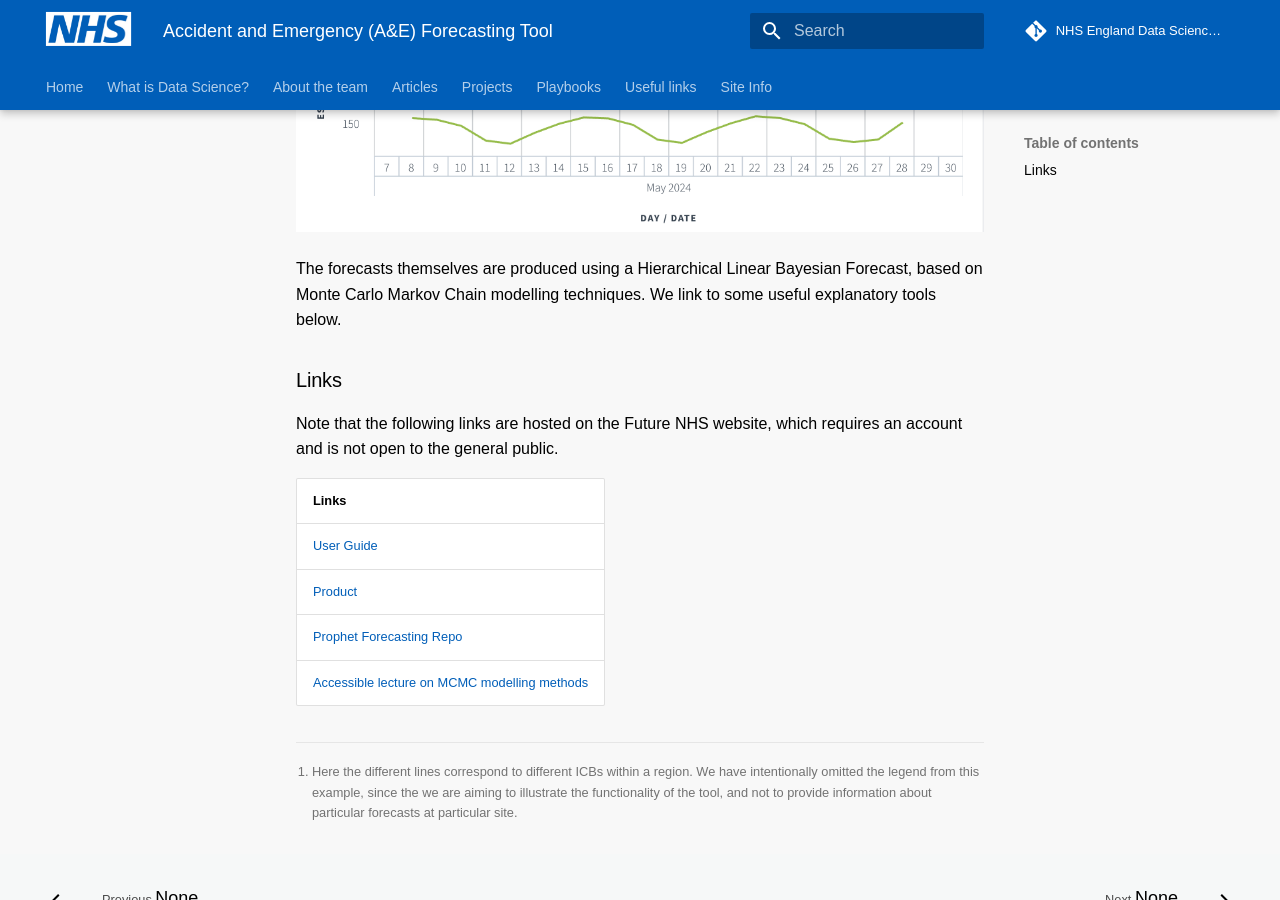
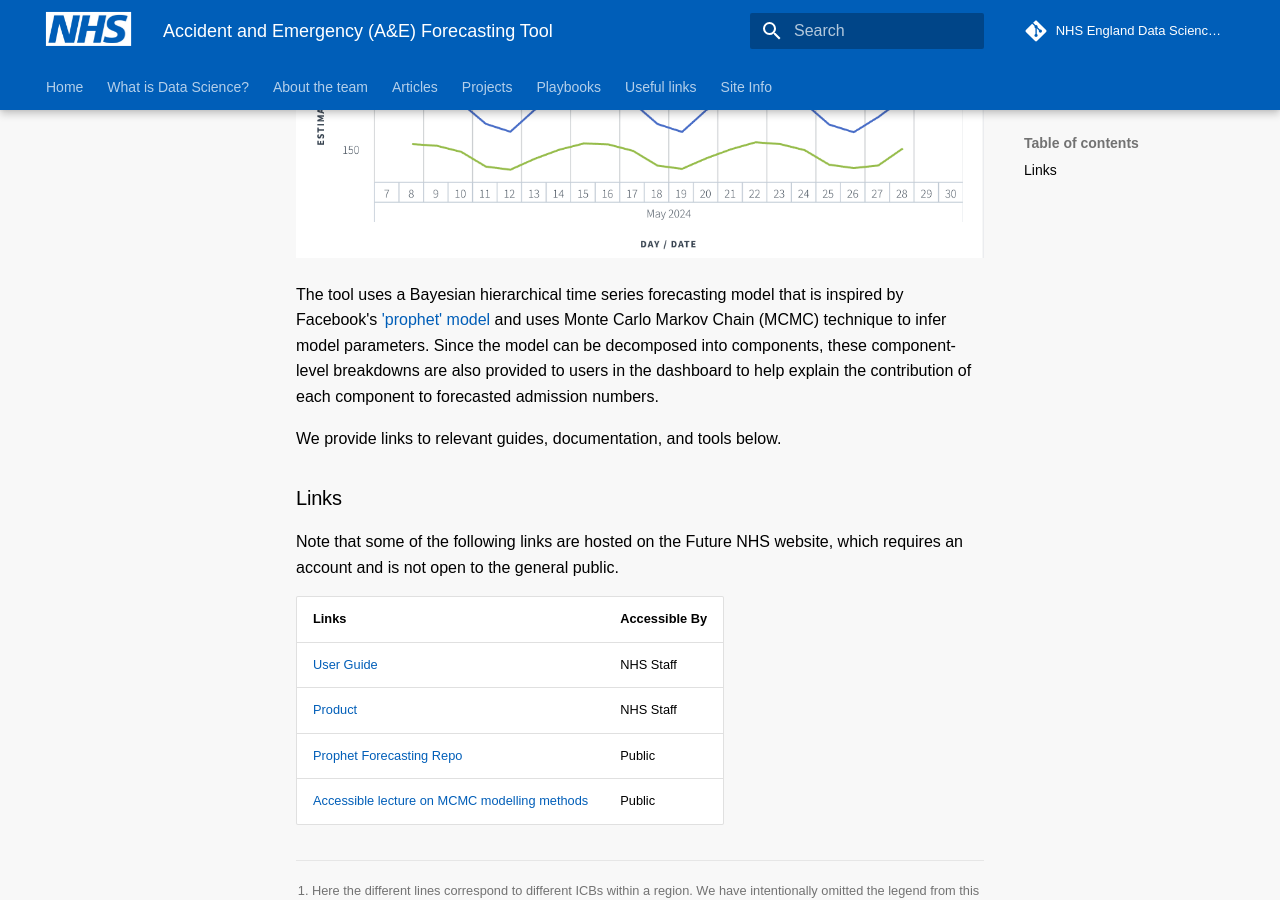
Before and after one commit to nhsengland/datascience, an MkDocs documentation site: the page built from docs/our_work/a_and_e_forecasting_tool.md, in a window 1280 px wide and 900 px high, scrolled down 1526 px. Built offline with MkDocs 1.6.1 and Material for MkDocs 9.7.7, drawn with Linux system fonts in a browser that asks for light colours; some web fonts are replaced; comment, search, counter and statistics services are not loaded; old or Windows-style settings are respelled for this version of MkDocs; some of the changed text lies outside the part shown.

Commit message:
enacted achuts suggestions

```diff
--- a/docs/our_work/a_and_e_forecasting_tool.md
+++ b/docs/our_work/a_and_e_forecasting_tool.md
@@ -5,7 +5,7 @@
 tags: ['MODELLING', 'HOSPITAL', 'MONTE CARLO', 'MCMC', 'URGENT CARE', 'ACCIDENT AND EMERGENCY']
 ---
 
-The A&E forecasting tool takes historical data from A&E departments, and uses this as a basis for modelling what admissions levels are likely to look like over the coming days and weeks. This is a probabilistic model, which provides a forecasted window within which a given location's admissions numbers are likely to fall, for each day over a three week period starting on the day of the forecast.
+The A&E forecasting tool models historical data from A&E departments to forecast likely admissions numbers over the coming days up to three weeks in advance. This is a probabilistic model, which provides confidence intervals within which a given location's admissions numbers are likely to fall. Breakdowns are provided at the Country, Region, ICS, Trust, and Site level as well as broad age groups. The tool is intended to be used alongside local information to help trusts and ICSs plan and prepare for the demand placed on their services.
 
 Having this information can help departments, trusts, and ICS' plan and prepare for the demand placed on their services. Breakdowns are provided at the Country, Region, ICS, Trust, and Site level. Weekly trends are provided.
 
@@ -20,18 +20,20 @@
 
 [^1]: Here the different lines correspond to different ICBs within a region. We have intentionally omitted the legend from this example, since the we are aiming to illustrate the functionality of the tool, and not to provide information about particular forecasts at particular site.
 
-The forecasts themselves are produced using a Hierarchical Linear Bayesian Forecast, based on Monte Carlo Markov Chain modelling techniques. We link to some useful explanatory tools below.
+The tool uses a Bayesian hierarchical time series forecasting model that is inspired by Facebook's ['prophet' model](https://github.com/facebook/prophet) and uses Monte Carlo Markov Chain (MCMC) technique to infer model parameters. Since the model can be decomposed into components, these component-level breakdowns are also provided to users in the dashboard to help explain the contribution of each component to forecasted admission numbers.
+
+We provide links to relevant guides, documentation, and tools below.
 
 ### Links
 
-Note that the following links are hosted on the Future NHS website, which requires an account and is not open to the general public.
+Note that some of the following links are hosted on the Future NHS website, which requires an account and is not open to the general public.
 
-Links|
----|
-[User Guide](https://future.nhs.uk/nationaldataplatformfoundry/view?objectID=121110405)|
-[Product](https://nhs.sharepoint.com/:w:/r/sites/datasciencerepository/Shared%20Documents/General/03%20Doing%20the%20work/06%20Other/FDP%20Transition/Product%20Documentation%20A%26E%20Admissions%20Forecasting%20Tool.docx?d=w38397884e8a94be89e45bcc338458b99&csf=1&web=1&e=LCbt5S)|
-[Prophet Forecasting Repo](https://github.com/facebook/prophet)|
-[Accessible lecture on MCMC modelling methods](https://www.youtube.com/watch?v=rZk2FqX2XnY&ab_channel=RichardMcElreath)|
+Links| Accessible By |
+---|---|
+[User Guide](https://future.nhs.uk/nationaldataplatformfoundry/view?objectID=121110405)| NHS Staff |
+[Product](https://nhs.sharepoint.com/:w:/r/sites/datasciencerepository/Shared%20Documents/General/03%20Doing%20the%20work/06%20Other/FDP%20Transition/Product%20Documentation%20A%26E%20Admissions%20Forecasting%20Tool.docx?d=w38397884e8a94be89e45bcc338458b99&csf=1&web=1&e=LCbt5S)| NHS Staff|
+[Prophet Forecasting Repo](https://github.com/facebook/prophet)| Public |
+[Accessible lecture on MCMC modelling methods](https://www.youtube.com/watch?v=rZk2FqX2XnY&ab_channel=RichardMcElreath)| Public|
 
 
 [comment]: <> (The below header stops the title from being rendered (as mkdocs adds it to the page from the "title" attribute) - this way we can add it in the main.html, along with the summary.)
```
